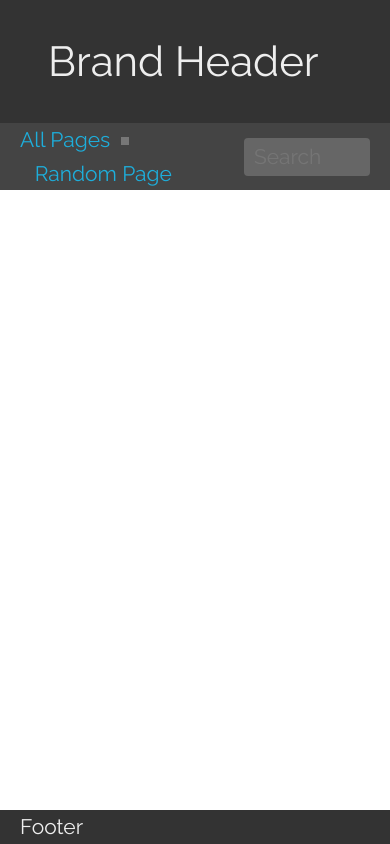
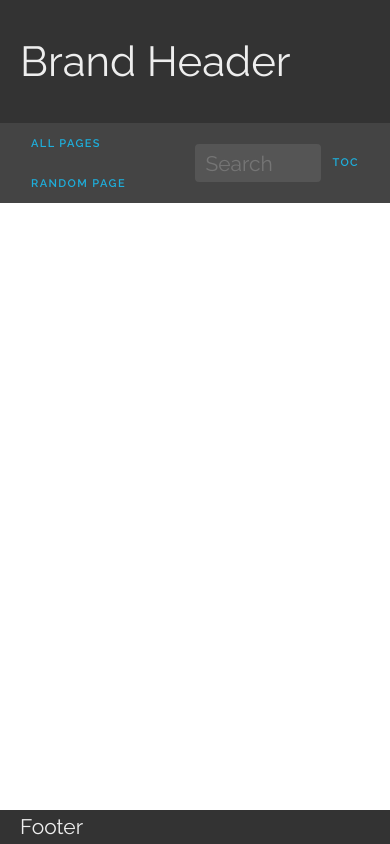
Before and after one commit to lotabout/static-wiki, a website: page index.html in a window 390 px wide. Drawn offline with nearby package versions, Linux system fonts and the light colour scheme.

Commit message:
[toc] done, style for new toolbar

```diff
--- a/css/main.css
+++ b/css/main.css
@@ -9,7 +9,7 @@ html {
 
 .row.brand {
     font-size: 3rem;
-    padding: 2rem;
+    padding: 2rem 0;
 }
 
 .row.brand a {
@@ -52,57 +52,57 @@ ul.nav li{
     cursor: pointer;
 }
 
-ul.nav li::before {
-    background: #5db1b4 none repeat scroll 0 0;
-    bottom: 0;
-    content: "";
-    display: block;
-    height: 3px;
-    left: 0;
-    position: absolute;
-    transition: width 0.25s ease 0s;
-    width: 0;
-}
+/*ul.nav li::before {*/
+    /*background: #5db1b4 none repeat scroll 0 0;*/
+    /*bottom: 0;*/
+    /*content: "";*/
+    /*display: block;*/
+    /*height: 3px;*/
+    /*left: 0;*/
+    /*position: absolute;*/
+    /*transition: width 0.25s ease 0s;*/
+    /*width: 0;*/
+/*}*/
 
-ul.nav li:hover::before {
-    width: 100%;
-}
+/*ul.nav li:hover::before {*/
+    /*width: 100%;*/
+/*}*/
 
-ul.nav li {
-    padding: 0 .7em;
-    position: relative;
-}
+/*ul.nav li {*/
+    /*padding: 0 .7em;*/
+    /*position: relative;*/
+/*}*/
 
-ul.nav li::after {
-    content: "";
-    display: block;
-    height: 8px;
-    opacity: 0.5;
-    position: absolute;
-    right: -4px;
-    top: 1rem;
-    width: 8px;
-    background: #AAA;
-}
+/*ul.nav li::after {*/
+    /*content: "";*/
+    /*display: block;*/
+    /*height: 8px;*/
+    /*opacity: 0.5;*/
+    /*position: absolute;*/
+    /*right: -4px;*/
+    /*top: 1rem;*/
+    /*width: 8px;*/
+    /*background: #AAA;*/
+/*}*/
 
-ul.nav li:last-child::after {
-    display: none;
-}
+/*ul.nav li:last-child::after {*/
+    /*display: none;*/
+/*}*/
 
-ul.nav li:first-child {
-    padding-left: 0;
-}
+/*ul.nav li:first-child {*/
+    /*padding-left: 0;*/
+/*}*/
 
-ul.nav li:last-child {
-    padding-right: 0;
-}
+/*ul.nav li:last-child {*/
+    /*padding-right: 0;*/
+/*}*/
 
 
 
 #search-input {
     display: inline-block;
     margin: 0;
-    background: #666;
+    background: #555;
     border: none;
     width: 6em;
     transition: width .2s ease-in-out;
@@ -117,7 +117,7 @@ ul.nav li:last-child {
     background: #444;
 }
 
-.nav-control .container {
+.nav-control .container div {
     display: flex;
     justify-content: space-between;
     align-items: center;
@@ -132,12 +132,25 @@ ul.nav li:last-child {
     z-index: 1;
 }
 
+/* nav button */
+.nav-button {
+    margin: 0;
+    color: #1EAEDB;
+    padding: 0 1em;
+    transition: color .2s ease;
+    border: none;
+}
+
+.nav-button:hover {
+    color: #EEE;
+}
+
 /* nav result */
 
 .nav-result {
     background: #eee;
     padding: 1rem 2em;
-    max-height: 80vh;
+    max-height: 70vh;
     overflow-y: auto;
     position: absolute;
     left: 0;
@@ -153,6 +166,10 @@ ul.nav li:last-child {
     font-style: normal;
 }
 
+#search-result p {
+    margin-bottom: 0;
+}
+
 /*======================================================================
  * for sticky footer */
 body {
@@ -163,7 +180,7 @@ body {
 
 #main {
     flex: 1;
-    padding: 2em;
+    padding: 2em 0;
 }
 
 /*======================================================================
@@ -174,12 +191,31 @@ h1,h2,h3,h4,h5,h6 {
     margin-top: -1em;
 }
 
+h2 {
+    border-bottom: 1px solid #222;
+}
+
 #main .container {
     position: relative;
 }
 
-h2 {
-    border-bottom: 1px solid #222;
+#toc li {
+    margin: 0;
+    list-style-position: outside;
+}
+
+#toc li.H3 {
+    margin-left: 2em;
+}
+
+.toc-panel{
+    background: #eee;
+    padding: 1em .5em .5em 3em;
+    position: absolute;
+    overflow-y: auto;
+    max-width: 40%;
+    max-height: 80vh;
+    right: 0;
 }
 
 /*======================================================================
--- a/index.html
+++ b/index.html
@@ -41,14 +41,24 @@
   <nav class="row navbar">
       <div class="nav-control">
           <div class="container">
-              <ul class="nav">
-                  <li id="all_pages">All Pages</li>
-                  <li id="random_pages">Random Page</li>
-              </ul>
-              <input id="search-input" type="text" placeholder="Search">
+              <div>
+                  <ul class="nav">
+                      <li><button class="nav-button" id="all_pages">All Pages</button></li>
+                      <li><button class="nav-button" id="random_pages">Random Page</button></li>
+                  </ul>
+                  <div id="nav-right">
+                      <input id="search-input" type="text" placeholder="Search">
+                      <button id="toc-button" class="nav-button">ToC</button>
+                  </div>
+              </div>
           </div>
       </div>
 
+      <div id="toc-wrapper" class="toc-panel hide">
+          <div id="toc">
+              <!--table of contents-->
+          </div>
+      </div>
       <div id="search-result-wrapper" class="nav-result hide">
           <div class="container">
               <div id="search-result" class="search-result">
@@ -61,9 +71,6 @@
   <div id="main" class="row">
       <div id="test" class="container">
           <div id="content" class="">
-              <!--for the main content-->
-          </div>
-          <div id="toc" class="">
               <!--for the main content-->
           </div>
       </div>
--- a/main.js
+++ b/main.js
@@ -33,14 +33,14 @@ function generate_toc($content) {
 
     $content.find('h2,h3').each(function(i, e) {
         var cur = $(this);
-        toc += "<li><a title='" + cur.prop('tagName');
-        toc += "' href='#" + cur.prop('id') + "'>";
+        toc += "<li class='" + cur.prop('tagName') + "'>";
+        toc += "<a href='#" + cur.prop('id') + "'>";
         toc += cur.text();
         toc += "</a></li>";
     });
     if (toc === '') {
         // no toc is generated
-        return '';
+        toc = 'No Contents Avaliable';
     }
     var postfix = '</ul></nav>';
     return prefix + toc + postfix;
@@ -216,9 +216,13 @@ $input.on('input', function(e){
     search_and_show(e);
 });
 
+var $tocWrapper = $('#toc-wrapper');
 $('html').click(function(e) {
     if (!$.contains($searchResultWrapper.get(0), e.target)) {
         $searchResultWrapper.addClass('hide');
+    }
+    if (!$.contains($tocWrapper.get(0), e.target)) {
+        $tocWrapper.addClass('hide');
     }
 });
 
@@ -243,3 +247,8 @@ $('#random_pages').on('click', function(e){
     var idx = Math.floor(Math.random() * all_files.length);
     load_markdown(all_files[idx]);
 });
+
+$('#toc-button').on('click', function(e) {
+    $tocWrapper.toggleClass('hide');
+    e.stopPropagation();
+})
```
